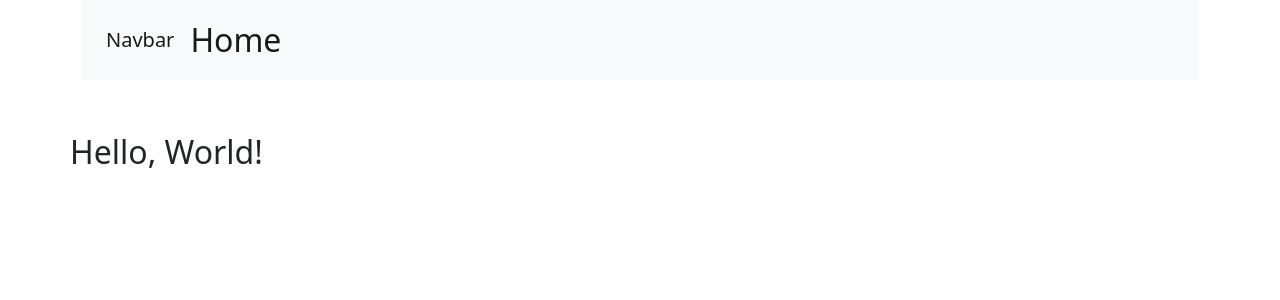
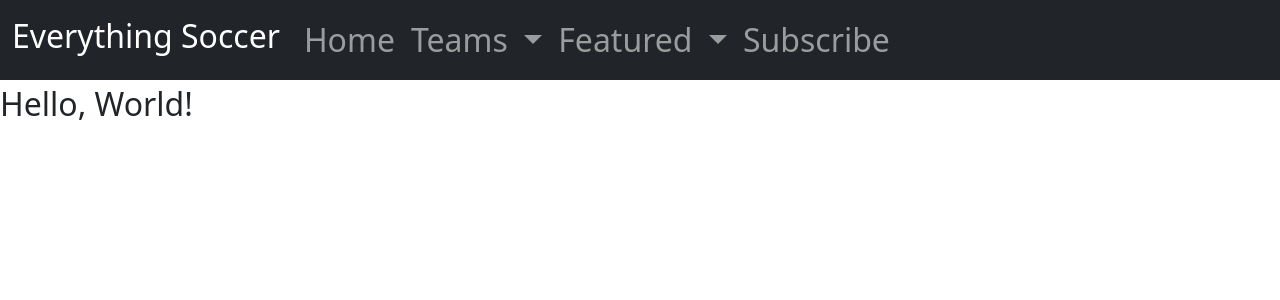
Before and after one commit to skp75/project_1, a Flask app: page / in a window 1280 px wide. Shown: the top 300 px of the page. Run offline with Flask 2, Linux system fonts and the light colour scheme.

Commit message:
main page nav bar testing

```diff
--- a/app/templates/index.html
+++ b/app/templates/index.html
@@ -11,27 +11,68 @@
     {% block head %}
         <link rel="stylesheet" href="{{ url_for('static', filename='css/style.css') }}"/>
 
-        <title>{% block title %}{% endblock %}This is {{ name }} Website</title>
+        <title>Project 1</title>
     {% endblock %}
 
 </head>
 <body>
-<div class="container">
-    <div class="row">
-        <header class="mb-5">
-            <!-- As a link -->
-            <nav class="navbar navbar-light bg-light">
-                <div class="container-fluid">
-                    <a class="navbar-brand" href="#">Navbar</a>
-                    <ul class="navbar-nav me-auto mb-2 mb-lg-0">
+<div class="container-fluid">
+    <div class="topnav-centered">
+        <div class="row">
+            <nav class="navbar navbar-expand-md
+                    justify-content-start
+                    bg-dark navbar-dark
+                    col-12">
+
+                <!-- Brand -->
+                <a class="navbar-brand" href="index.html"> <h2>Everything Soccer </h2></a>
+
+                <!-- Responsive Button for the smaller menu -->
+                <button class="navbar-toggler" type="button"
+                        data-bs-toggle="collapse" data-bs-target="#collapsibleNavbar">
+                    <span class="navbar-toggler-icon"></span>
+                </button>
+
+                <div class="collapse navbar-collapse" id="collapsibleNavbar">
+                    <ul class="navbar-nav">
+
+                        <!-- Links -->
                         <li class="nav-item">
-                            <a class="nav-link active" aria-current="page" href="/">Home</a>
+                            <a class="nav-link" href="index.html">Home</a>
+                        </li>
+
+                        <li class="nav-item dropdown">
+                            <a class="nav-link dropdown-toggle" href="#" id="navbardrop"
+                               data-toggle="dropdown" role="button" data-bs-toggle="dropdown" aria-expanded="false">
+                                Teams
+                            </a>
+                            <div class="dropdown-menu">
+                                <a class="dropdown-item" href="liverpool.html">Liverpool</a>
+                                <a class="dropdown-item" href="mancity.html">Man City</a>
+                                <a class="dropdown-item" href="chelsea.html">Chelsea</a>
+                                <a class="dropdown-item" href="manunited.html">Man United</a>
+                            </div>
+                        </li>
+
+                        <li class="nav-item dropdown">
+                            <a class="nav-link dropdown-toggle" href="feat.html" id="navbardrop"
+                               data-toggle="dropdown" role="button" data-bs-toggle="dropdown" aria-expanded="false">
+                                Featured
+                            </a>
+                            <div class="dropdown-menu">
+                                <a class="dropdown-item" href="head.html">Head-on-head</a>
+                            </div>
+                        </li>
+
+                        <li class="nav-item">
+                            <a class="nav-link" href="contact.html">Subscribe</a>
                         </li>
                     </ul>
                 </div>
             </nav>
-        </header>
-    </div>
+
+
+</div>
     <div class="row">
         Hello, World!
     </div>
```
